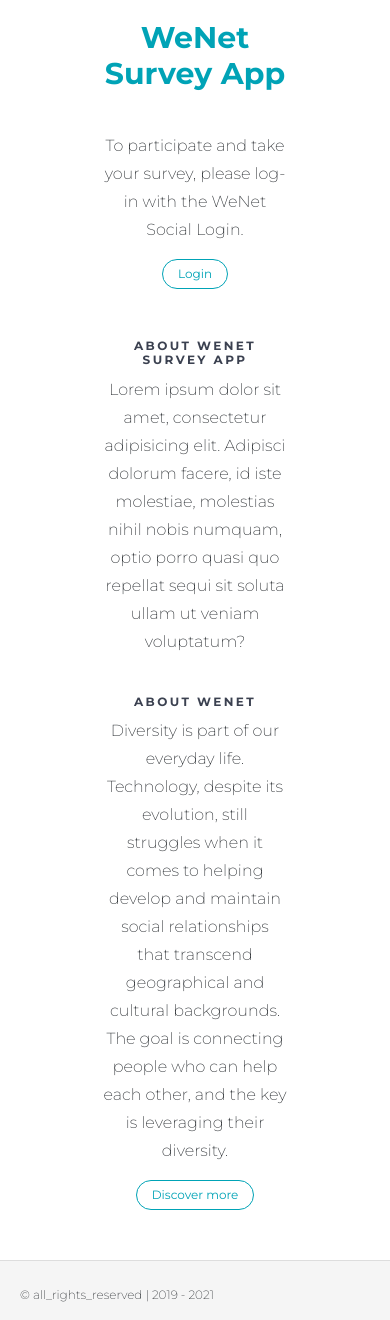
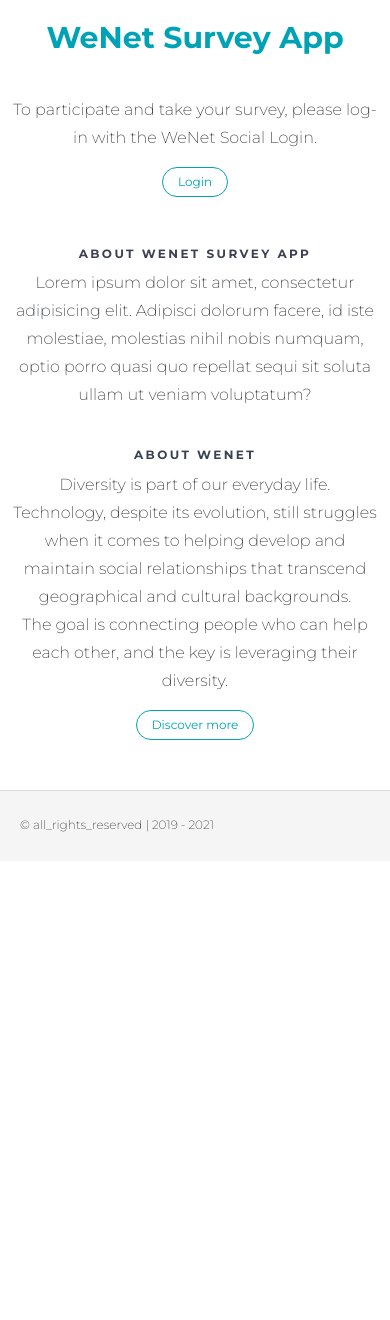
Before and after one commit to InternetOfUs/app-survey, a Django app: page / in a window 390 px wide. Shown: the part 60-1380 px from the top of the page. After the commit the page ends 892 px from the top, so only its background shows below. Run offline with Django 3.2, Linux system fonts and the light colour scheme; parts of the project's set-up code (start-up, migrations or seed data) failed here and were passed over.

Commit message:
Added responsive. #3

```diff
--- a/src/static/css/style.css
+++ b/src/static/css/style.css
@@ -101,6 +101,7 @@
     margin: 0 auto 20px auto;
     padding-bottom: 30px;
     text-align: center;
+    min-height: 550px;
     max-width: 50%;
 }
 
@@ -129,10 +130,28 @@
 
 /* footer */
 .footer {
+    padding: 20px 20px 50px 20px;
     border-top: 1px solid #ddd;
     background-color: #f5f5f5;
-    padding: 20px;
     height: 60px;
 }
 
 .footer p{font-size: 12px;}
+
+/* ------------------------------------------- responsive ------------------------------------------- */
+
+@media screen and (max-width: 768px){
+    div.container div.content {max-width: 60%;}
+}
+
+@media screen and (max-width: 600px){
+    div.container div.content {max-width: 75%;}
+}
+
+@media screen and (max-width: 500px){
+    div.container div.content {max-width: 90%;}
+}
+
+@media screen and (max-width: 450px){
+    div.container div.content {max-width: 100%;}
+}
--- a/src/templates/base.html
+++ b/src/templates/base.html
@@ -5,7 +5,7 @@
 <html lang="en">
     <head>
         <meta charset="UTF-8">
-        <title> ... | WeNet</title>
+        <title> Survey App | WeNet</title>
         <meta name="viewport" content="width=device-width, user-scalable=no, initial-scale=1.0, minimum-scale=1.0, maximum-scale=1.0">
         <link rel="icon" type="image/x-icon" href="{% static 'images/favicon.ico' %}">
         <link rel="preconnect" href="https://fonts.googleapis.com">
--- a/src/templates/error.html
+++ b/src/templates/error.html
@@ -7,7 +7,7 @@
     <p>{{ error_message }}</p>
     <br>
     {% if add_link %}
-        <a class="btn" href='{{ link_url }}'>{{ link_text }}</a>{
-    % endif %}
+        <a class="btn" href='{{ link_url }}'>{{ link_text }}</a>
+    {% endif %}
 
 {% endblock content %}
```
